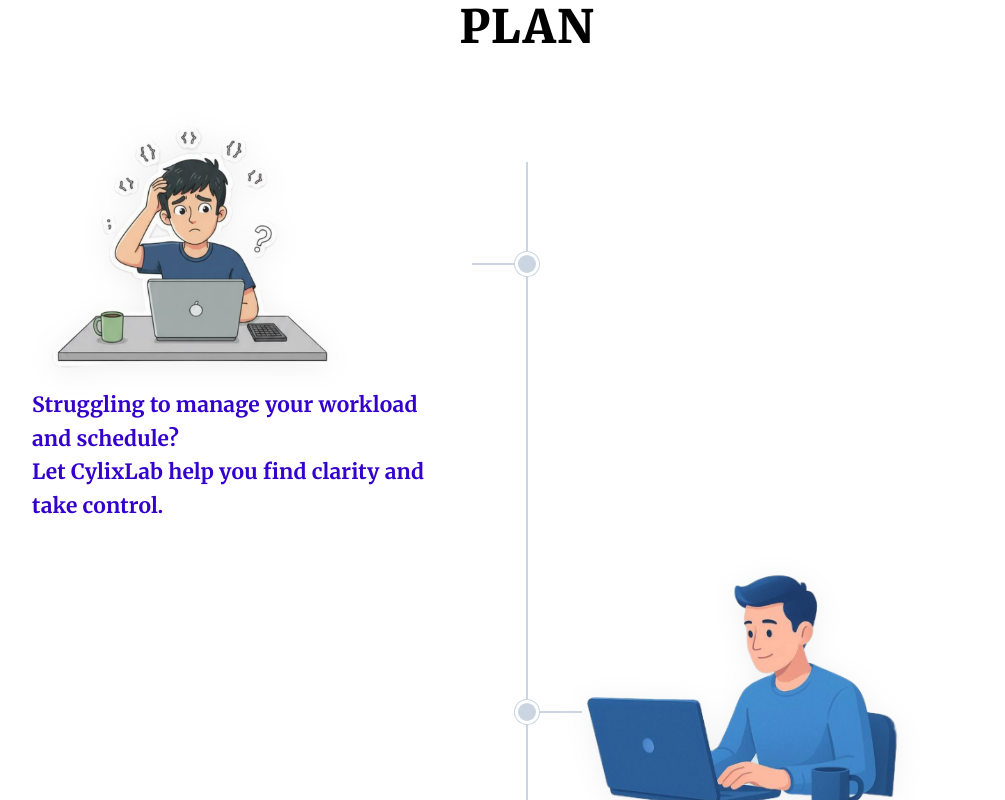
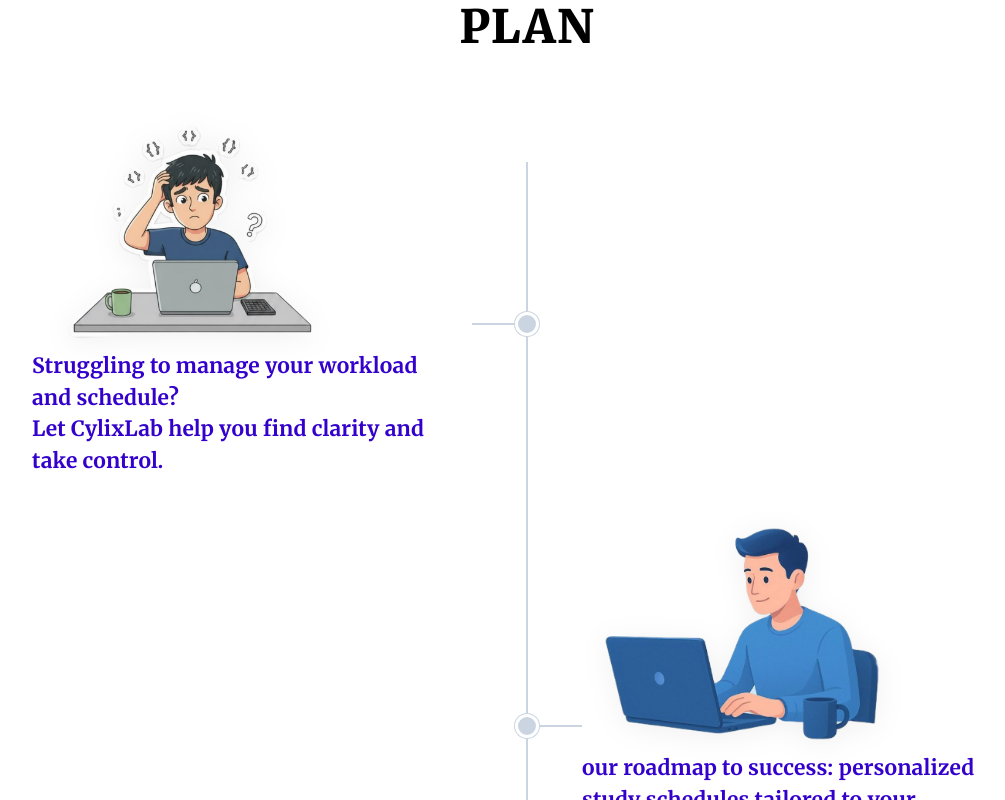
Before and after one commit to ravinduanushka/cylixlab, a React (Vite) app in the folder frontend/: page / in a window 1280 px wide. Shown: the part 780-1580 px from the top of the page, without its empty margins (113-1118 px from the left). Built offline with nearby package versions, Linux system fonts and the light colour scheme.

Commit message:
Refactor CSS styles for plan section layout and improve image sizing

```diff
--- a/frontend/src/App.css
+++ b/frontend/src/App.css
@@ -246,9 +246,9 @@
   width: 100%;
   display: flex;
   justify-content: flex-start;
-  align-items: center;
-  margin-bottom: 16px;
-  min-height: 200px;
+  align-items: flex-end;
+  position: relative;
+  margin-bottom: 8px; /* Brought very close to the caption! */
 }
 
 /* Increased image size - manageable and prominent */
@@ -256,8 +256,9 @@
   max-width: 320px;
   width: 100%;
   height: auto;
-  max-height: 250px;
+  max-height: 220px;
   object-fit: contain;
+  display: block;
   filter: drop-shadow(0 4px 14px rgba(0, 0, 0, 0.06));
   transition: transform 0.3s ease;
 }
@@ -271,11 +272,13 @@
   font-family: 'Merriweather', Georgia, serif;
   font-size: 21px;
   font-weight: 600;
-  line-height: 1.6;
+  line-height: 1.5;
   color: #3300CC;
   letter-spacing: 0.15px;
   max-width: 410px;
   text-align: left;
+  margin: 0;
+  padding: 0;
 }
 
 /* Connector branches */
@@ -288,7 +291,7 @@
 
 .branch-left {
   right: -55px;
-  top: 130px;
+  bottom: 6px;
   width: 55px;
   justify-content: flex-end;
 }
@@ -311,7 +314,7 @@
 
 .branch-right {
   left: -55px;
-  top: 130px;
+  bottom: 6px;
   width: 55px;
   justify-content: flex-start;
 }
@@ -600,7 +603,7 @@
   .plan-branch {
     position: absolute;
     left: -45px;
-    top: 100px;
+    bottom: 6px;
     width: 35px;
     right: auto;
   }
```
